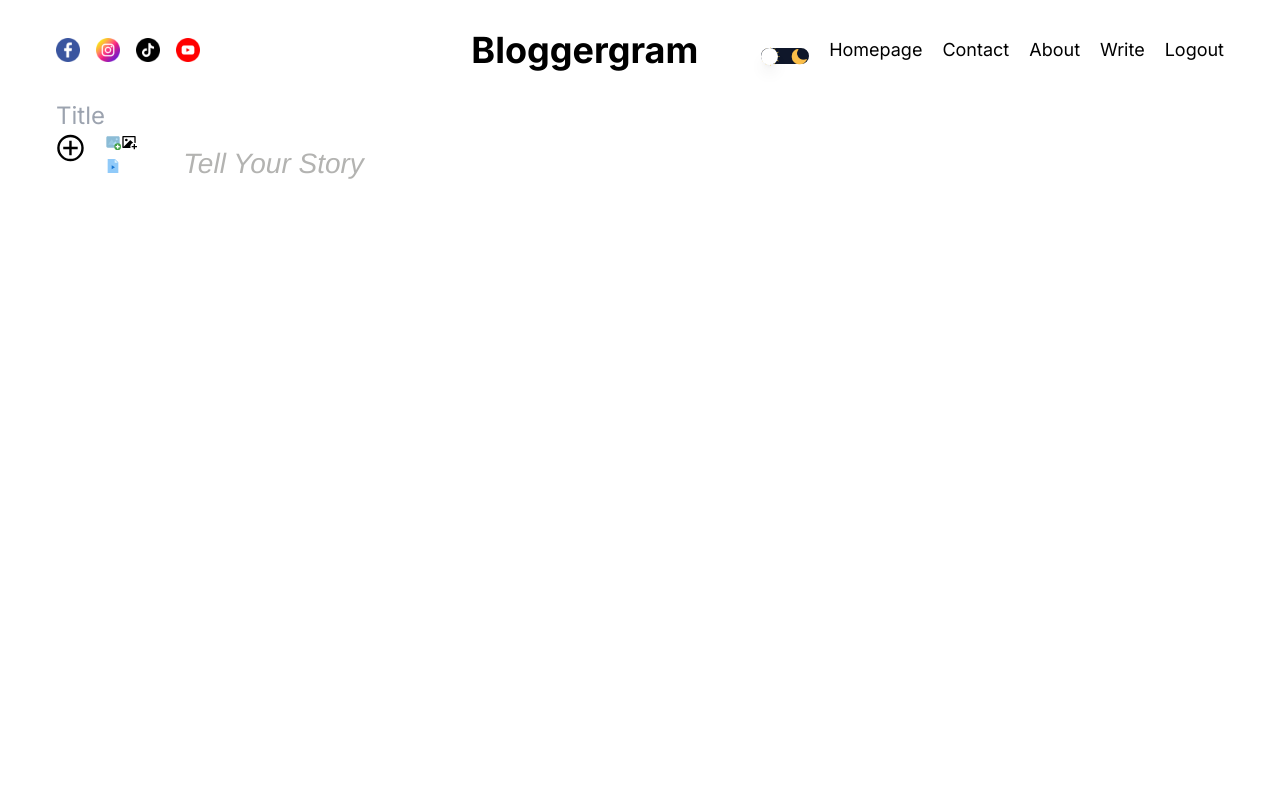
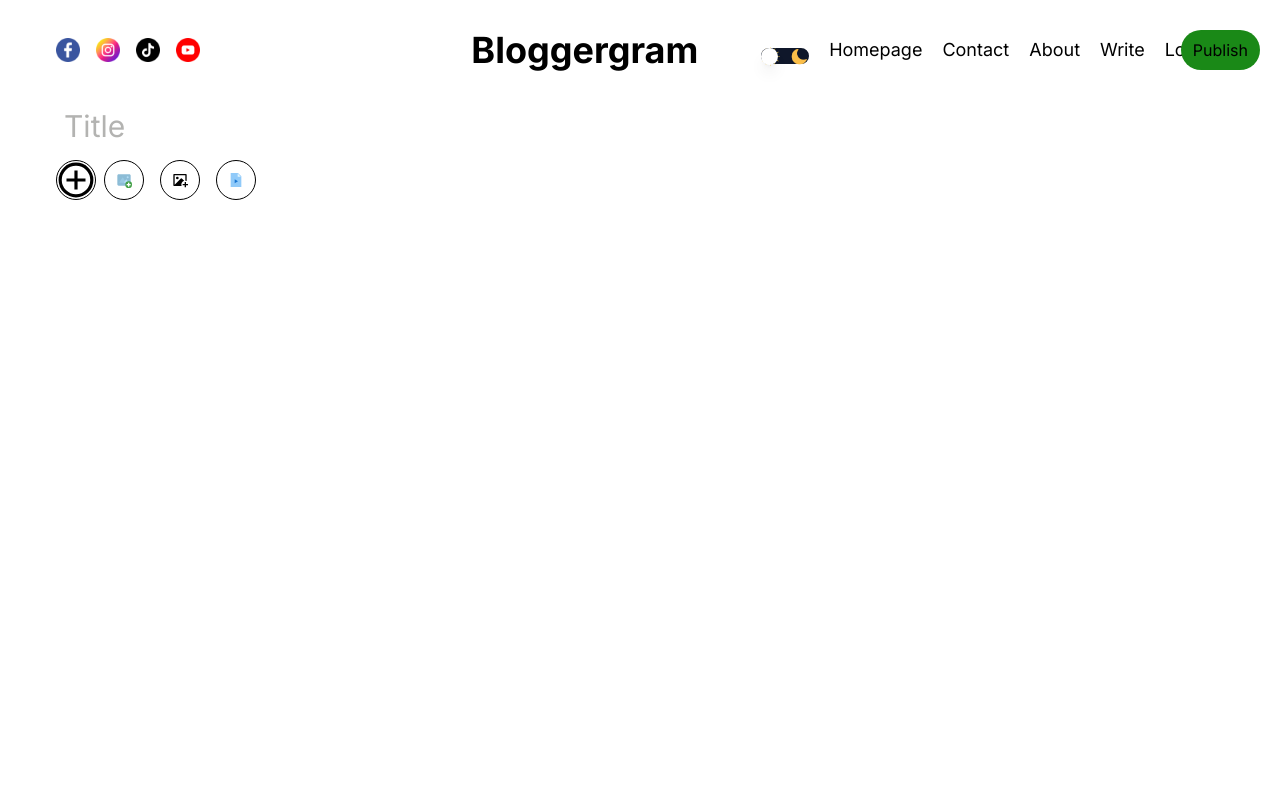
Before and after one commit to Abdul-luh/blogger-gram-, a Next.js app: page /write in a window 1280 px wide. Shown: the top 800 px of the page. Built offline with nearby package versions, Linux system fonts and the light colour scheme.

Commit message:
added auth provider

```diff
--- /dev/null
+++ b/src/app/api/auth/[...nextauth]/route.ts
@@ -0,0 +1,4 @@
+import NextAuth from "next-auth/next";
+import { authOptions } from "../../../../utils/auth";
+
+export default NextAuth(authOptions);
--- a/src/app/layout.tsx
+++ b/src/app/layout.tsx
@@ -7,6 +7,7 @@ import { Inter } from "next/font/google";
 import ThemeContext from "@/context/ThemeContext";
 import Navbar from "./components/Navbar/Navbar";
 import Footer from "./components/Footer/Footer";
+import AuthProvider from "./providers/AuthProvider";
 
 const inter = Inter({ subsets: ["latin"] });
 
@@ -23,6 +24,7 @@ export default function RootLayout({
 	return (
 		<html lang="en">
 			<body className={inter.className}>
+				<AuthProvider>
 					<ThemeContext>
 						<div className="min-h-screen">
 							<div className="mx-auto px-2 md:px-4 sm:max-w-[500px] md:max-w-[700px] sm:px-10 lg:max-w-[960px] xl:max-w-[1200px]">
@@ -32,6 +34,7 @@ export default function RootLayout({
 							</div>
 						</div>
 					</ThemeContext>
+				</AuthProvider>
 			</body>
 		</html>
 	);
--- /dev/null
+++ b/src/app/providers/AuthProvider.tsx
@@ -0,0 +1,11 @@
+"use client";
+import React from "react";
+import { SessionProvider } from "next-auth/react";
+
+export default function AuthProvider({
+	children,
+}: {
+	children: React.ReactNode;
+}) {
+	return <SessionProvider>{children}</SessionProvider>;
+}
--- a/src/app/write/page.tsx
+++ b/src/app/write/page.tsx
@@ -16,32 +16,36 @@ export default function Write() {
 
 	return (
 		<div>
-			<input type="text" placeholder="Title" className=" bg-none text-2xl" />
+			<input
+				type="text"
+				placeholder="Title"
+				className="bg-transparent border-none p-2 text-3xl placeholder:text-[#b3b3b1]"
+			/>
 
-			<div className="flex gap-5 h-[700px] text-[var(--textColor)]">
-				{/* <button
-					className="w-8 h-8 rounded-full bg-transparent flex justify-center items-center border-[var(--textColor)] border"
+			<div className="flex gap-5 h-[700px] text-[var(--textColor)] relative">
+				<button
+					className="w-10 h-10 rounded-full bg-transparent flex justify-center items-center border-[var(--textColor)] border cursor-pointer my-2"
 					onClick={handleOpen}>
-				</button> */}
 					<GrAddCircle
 						// width={60}
 						// height={60}
 						size={60}
 						onClick={handleOpen}
-					className="w-8 h-8"
+						className="w-10 h-10 text-[var(--textColor)]  "
 					/>
+				</button>
 
 				{open && (
-					<div>
-						<button>
+					<div className="flex gap-4 bg-[var(--bg)] absolute z-50 w-full left-12 ">
+						<button className="w-10 h-10 rounded-full bg-transparent flex justify-center items-center border-[var(--textColor)] border cursor-pointer my-2">
 							<FcAddImage width={60} height={60} />
 						</button>
 
-						<button>
+						<button className="w-10 h-10 rounded-full bg-transparent flex justify-center items-center border-[var(--textColor)] border cursor-pointer my-2">
 							<RiImageAddFill width={60} height={60} />
 						</button>
 
-						<button>
+						<button className="w-10 h-10 rounded-full bg-transparent flex justify-center items-center border-[var(--textColor)] border cursor-pointer my-2">
 							<FcVideoFile width={60} height={60} />
 						</button>
 					</div>
@@ -54,6 +58,9 @@ export default function Write() {
 					className="text-xl w-full"
 				/>
 			</div>
+			<button className="absolute py-2 px-3 rounded-full top-[30px] right-5 bg-[#1a8917] cursor-pointer">
+				Publish
+			</button>
 		</div>
 	);
 }
```
Also changed, not shown: src/utils/auth.js (added, +16 -0 lines), tsconfig.json (+7 -1 lines). Lines whose indentation alone changed are shown as unchanged.
